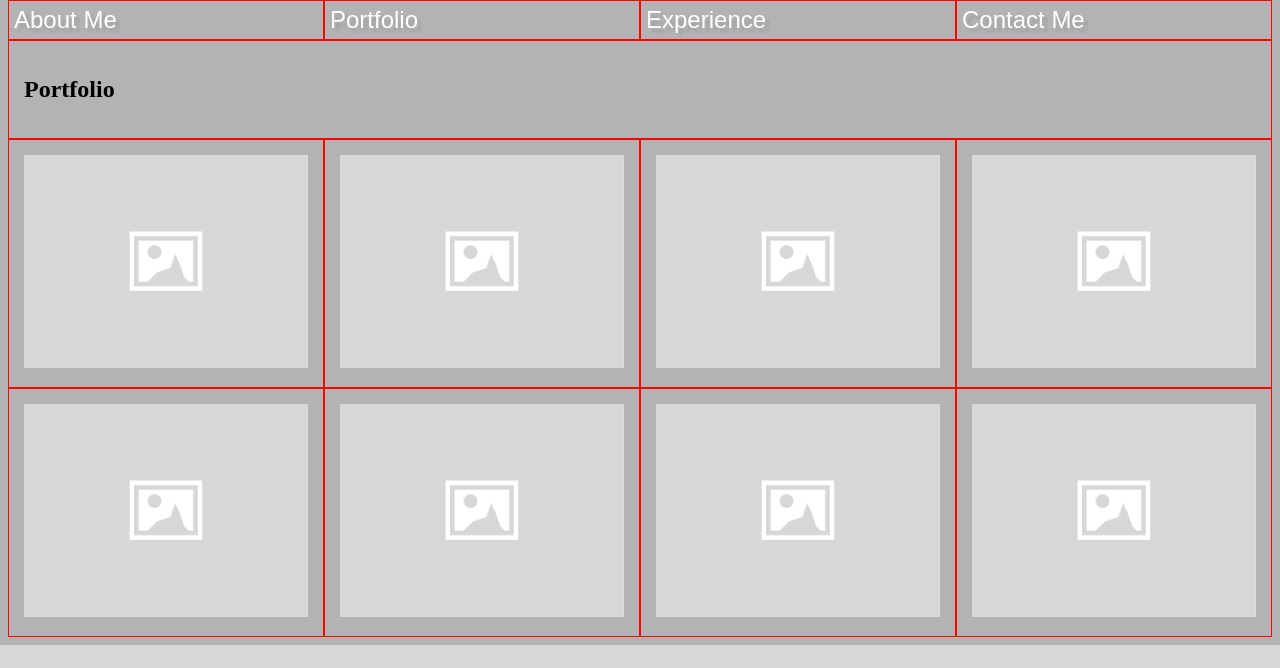
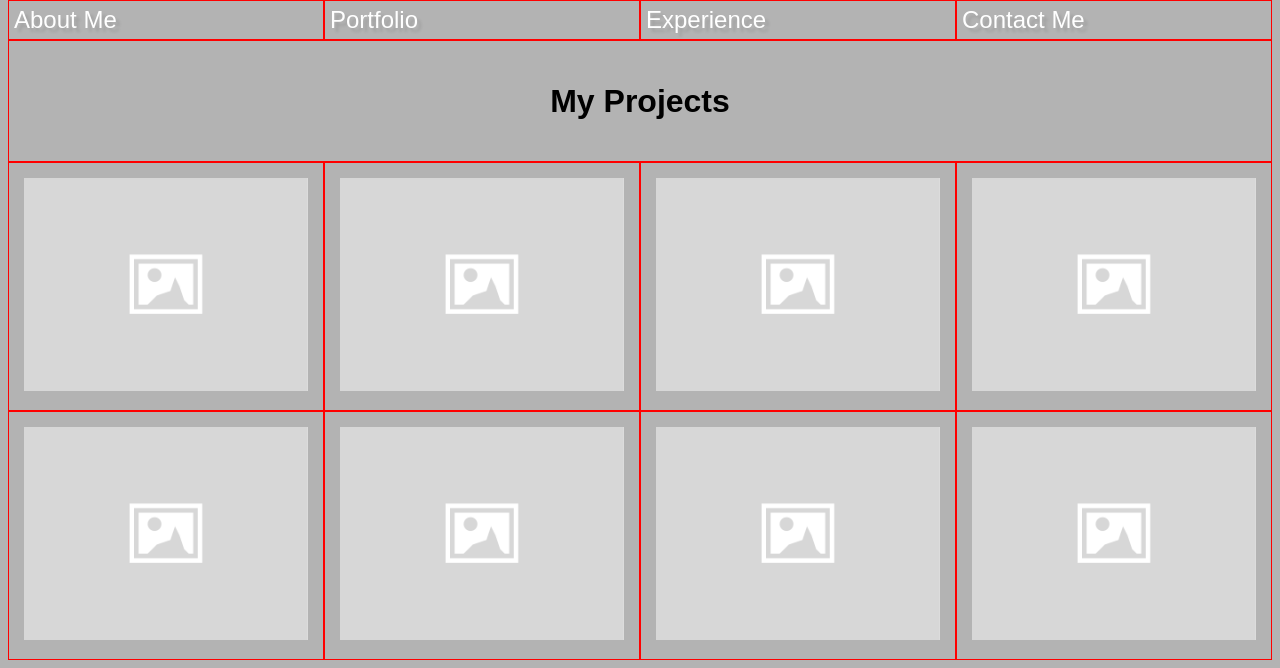
Before and after one commit to erskin19/MI362FinalProject, a PHP site: page /portfolio.php in a window 1280 px wide. Shown: the part 227-895 px from the top of the page. Before the commit the page ends 872 px from the top, so only its background shows below. Run offline with PHP 8.4, Linux system fonts and the light colour scheme; some libraries are stand-ins or nearby versions.

Commit message:
portfolio blocks css

```diff
--- a/css/main.css
+++ b/css/main.css
@@ -32,6 +32,13 @@
 /* Site wide styles */
 body{
     background-color: #b3b3b3;
+}
+
+h2{
+    text-align: center;
+    font-size: 2em;
+    font-family: "Century Gothic",CenturyGothic,AppleGothic,sans-serif;
+    font-weight:bold;
 }
 
 
--- a/portfolio.php
+++ b/portfolio.php
@@ -11,7 +11,7 @@ require 'lib/site.inc.php';
 <?php echo present_header(); ?>
 <div class="row">
     <div class="col-12 col-m-12 col-t-12">
-        <h2>Portfolio</h2>
+        <h2>My Projects</h2>
     </div>
 </div>
 <div id="projects" class="row">
```
